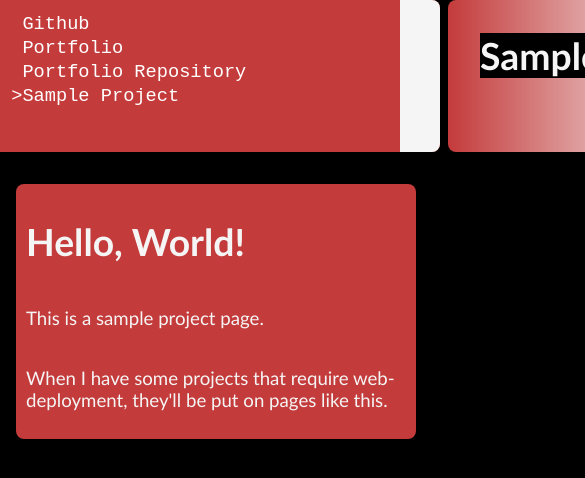
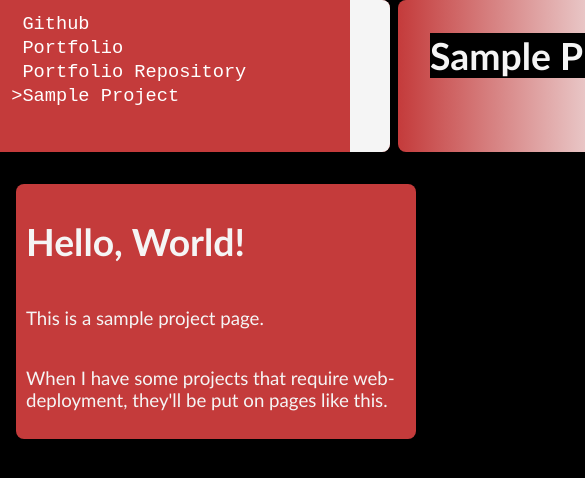
Before and after one commit to Cardinaux/Cardinaux.github.io, a plain HTML site: page sample.html in a window 390 px wide. Both pictures are taken after a click on the button 20 px from the left and 75 px from the top of the page. Shown: the top 478 px of the page, 585 px wide, since content can reach past the window. Drawn offline with Linux system fonts and the light colour scheme.

Commit message:
make nav occupy whole width on smaller layouts

```diff
--- a/style.css
+++ b/style.css
@@ -100,6 +100,12 @@ main {
 
 #nav-bar.visible #nav-items {
     width: 400px;
+}
+
+@media (max-width: 600px) {
+    #nav-bar.visible #nav-items {
+        width: calc(100vw - 40px);
+    }
 }
 
 #nav-items ul {
```
